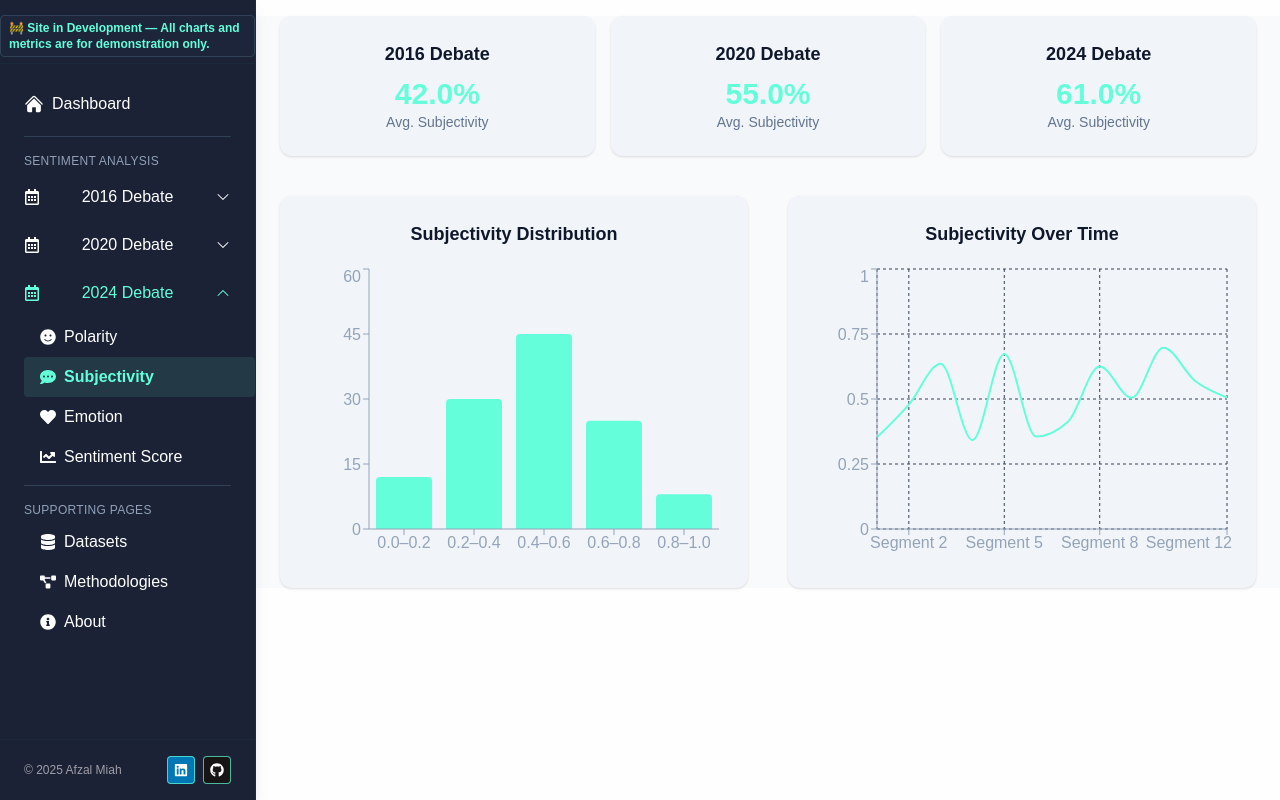
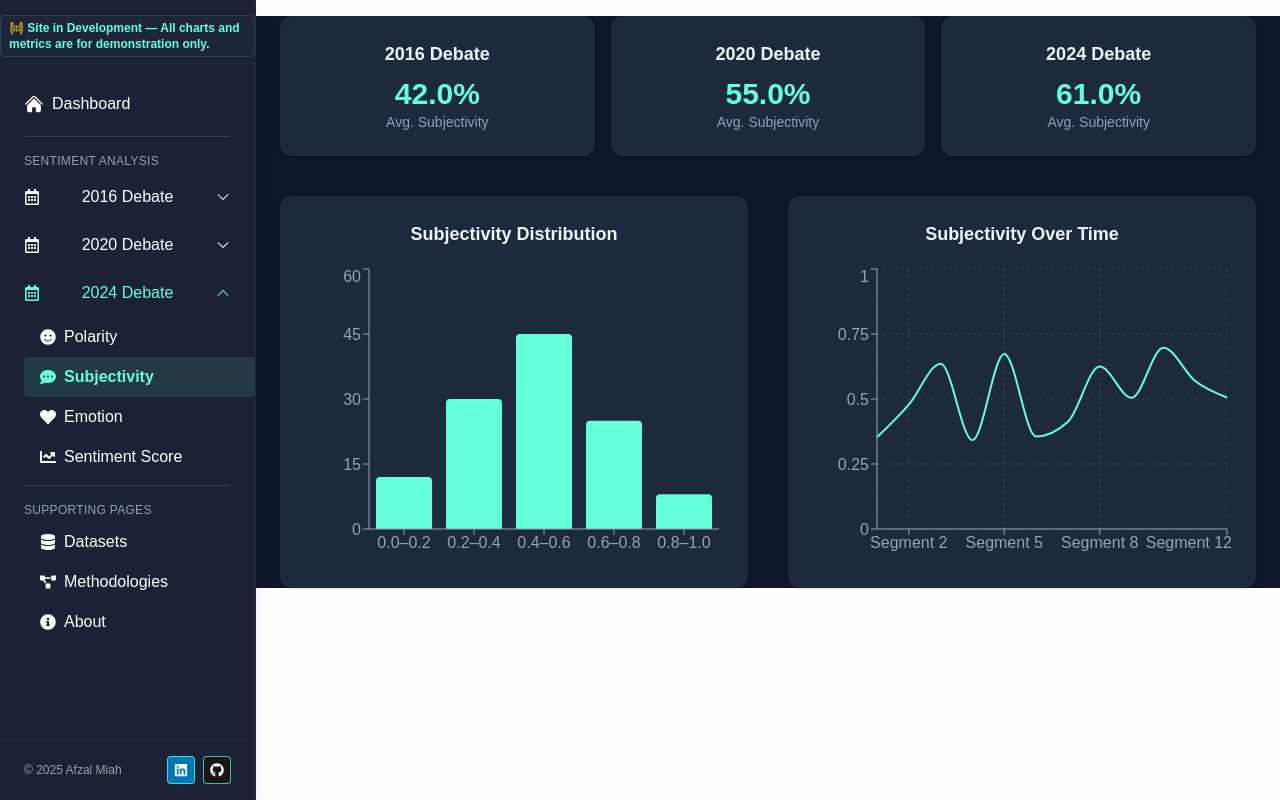
Before and after one commit to affyzal/sentiment-app, a Next.js app: page /2024/subjectivity in a window 1280 px wide. Built offline with nearby package versions, Linux system fonts and the light colour scheme.

Commit message:
Refactor UI components for consistency: update background colors and text styles across sentiment score, subjectivity, and loading screens.

```diff
--- a/src/app/2024/sentiment-score/page.tsx
+++ b/src/app/2024/sentiment-score/page.tsx
@@ -5,16 +5,16 @@ import { WrenchScrewdriverIcon } from "@heroicons/react/24/solid";
 
 export default function WorkInProgress() {
   return (
-    <div className="min-h-screen flex flex-col items-center justify-center bg-slate-50 dark:bg-slate-900 text-slate-900 dark:text-slate-100 px-6 py-10">
+    <div className="min-h-screen flex flex-col items-center justify-center bg-slate-900 text-slate-100 px-6 py-10">
       <motion.div
         initial={{ opacity: 0, scale: 0.9 }}
         animate={{ opacity: 1, scale: 1 }}
         transition={{ type: "spring", stiffness: 100, damping: 12 }}
-        className="flex flex-col items-center justify-center bg-slate-100 dark:bg-slate-800 rounded-2xl shadow-lg p-10 max-w-md text-center"
+        className="flex flex-col items-center justify-center bg-slate-800 rounded-2xl shadow-lg p-10 max-w-md text-center"
       >
         <WrenchScrewdriverIcon className="w-16 h-16 text-[#64ffda] mb-4 animate-pulse" />
         <h1 className="text-2xl font-bold mb-2">Work in Progress</h1>
-        <p className="text-slate-600 dark:text-slate-400 mb-6">
+        <p className="text-slate-400 mb-6">
           This section is currently being built. Check back soon for updates!
         </p>
         <motion.div
--- a/src/app/2024/subjectivity/page.tsx
+++ b/src/app/2024/subjectivity/page.tsx
@@ -31,20 +31,20 @@ export default function SubjectivityDashboard() {
   );
 
   return (
-    <div className="w-full bg-slate-50 dark:bg-slate-900 px-6 mt-4 text-slate-900 dark:text-slate-100">
+    <div className="w-full bg-slate-900 px-6 mt-4 text-slate-100">
 
       {/* Average Cards */}
       <div className="grid grid-cols-1 sm:grid-cols-3 gap-4 mb-10">
         {debateAverages.map(({ year, avg }) => (
           <div
             key={year}
-            className="bg-slate-100 dark:bg-slate-800 rounded-xl shadow p-6 flex flex-col items-center justify-center"
+            className="bg-slate-800 rounded-xl shadow p-6 flex flex-col items-center justify-center"
           >
             <h2 className="text-lg font-semibold mb-2">{year} Debate</h2>
             <p className="text-3xl font-bold text-[#64ffda]">
               {(avg * 100).toFixed(1)}%
             </p>
-            <p className="text-sm text-slate-500 dark:text-slate-400">
+            <p className="text-sm text-slate-400">
               Avg. Subjectivity
             </p>
           </div>
@@ -54,7 +54,7 @@ export default function SubjectivityDashboard() {
       {/* Charts Section */}
       <div className="grid grid-cols-1 lg:grid-cols-2 gap-10">
         {/* Distribution Chart */}
-        <div className="bg-slate-100 dark:bg-slate-800 rounded-xl shadow p-6">
+        <div className="bg-slate-800 rounded-xl shadow p-6">
           <h3 className="text-lg font-semibold mb-4 text-center">
             Subjectivity Distribution
           </h3>
@@ -75,7 +75,7 @@ export default function SubjectivityDashboard() {
         </div>
 
         {/* Timeline Chart */}
-        <div className="bg-slate-100 dark:bg-slate-800 rounded-xl shadow p-6">
+        <div className="bg-slate-800 rounded-xl shadow p-6">
           <h3 className="text-lg font-semibold mb-4 text-center">
             Subjectivity Over Time
           </h3>
--- a/src/app/page.tsx
+++ b/src/app/page.tsx
@@ -5,7 +5,7 @@ import { motion } from "framer-motion";
 
 const Home = () => {
   return (
-    <div className="flex min-h-screen items-center justify-center bg-slate-50 dark:bg-slate-900 font-sans">
+    <div className="flex min-h-screen items-center justify-center bg-slate-900 font-sans">
       <main className="flex flex-col items-center justify-center w-full max-w-3xl px-6 sm:px-8 py-16 text-center">
         {/* Logo */}
         <motion.section
@@ -34,7 +34,7 @@ const Home = () => {
 
         {/* Hero Subtitle */}
         <motion.p
-          className="text-base sm:text-lg text-slate-700 dark:text-slate-300 mb-8"
+          className="text-base sm:text-lg text-slate-300 mb-8"
           initial={{ opacity: 0 }}
           animate={{ opacity: 1 }}
           transition={{ delay: 0.2, duration: 0.6 }}
--- a/src/components/LoadingScreen.tsx
+++ b/src/components/LoadingScreen.tsx
@@ -5,12 +5,12 @@ import { ArrowPathIcon } from "@heroicons/react/24/solid";
 
 export default function LoadingScreen() {
   return (
-    <div className="min-h-screen flex flex-col items-center justify-center bg-slate-50 dark:bg-slate-900 text-slate-900 dark:text-slate-100 px-6 py-10">
+    <div className="min-h-screen flex flex-col items-center justify-center bg-slate-900 text-slate-100 px-6 py-10">
       <motion.div
         initial={{ opacity: 0, scale: 0.95 }}
         animate={{ opacity: 1, scale: 1 }}
         transition={{ duration: 0.4, type: "spring" }}
-        className="flex flex-col items-center justify-center bg-slate-100 dark:bg-slate-800 rounded-2xl shadow-lg p-10 max-w-md text-center"
+        className="flex flex-col items-center justify-center bg-slate-800 rounded-2xl shadow-lg p-10 max-w-md text-center"
       >
         {/* Spinner Icon */}
         <motion.div
@@ -23,7 +23,7 @@ export default function LoadingScreen() {
 
         {/* Text */}
         <h1 className="text-2xl font-bold mb-2">Analyzing Data</h1>
-        <p className="text-slate-600 dark:text-slate-400 mb-6">
+        <p className="text-slate-400 mb-6">
           Please wait while we process debate sentiment and prepare insights.
         </p>
 
```
